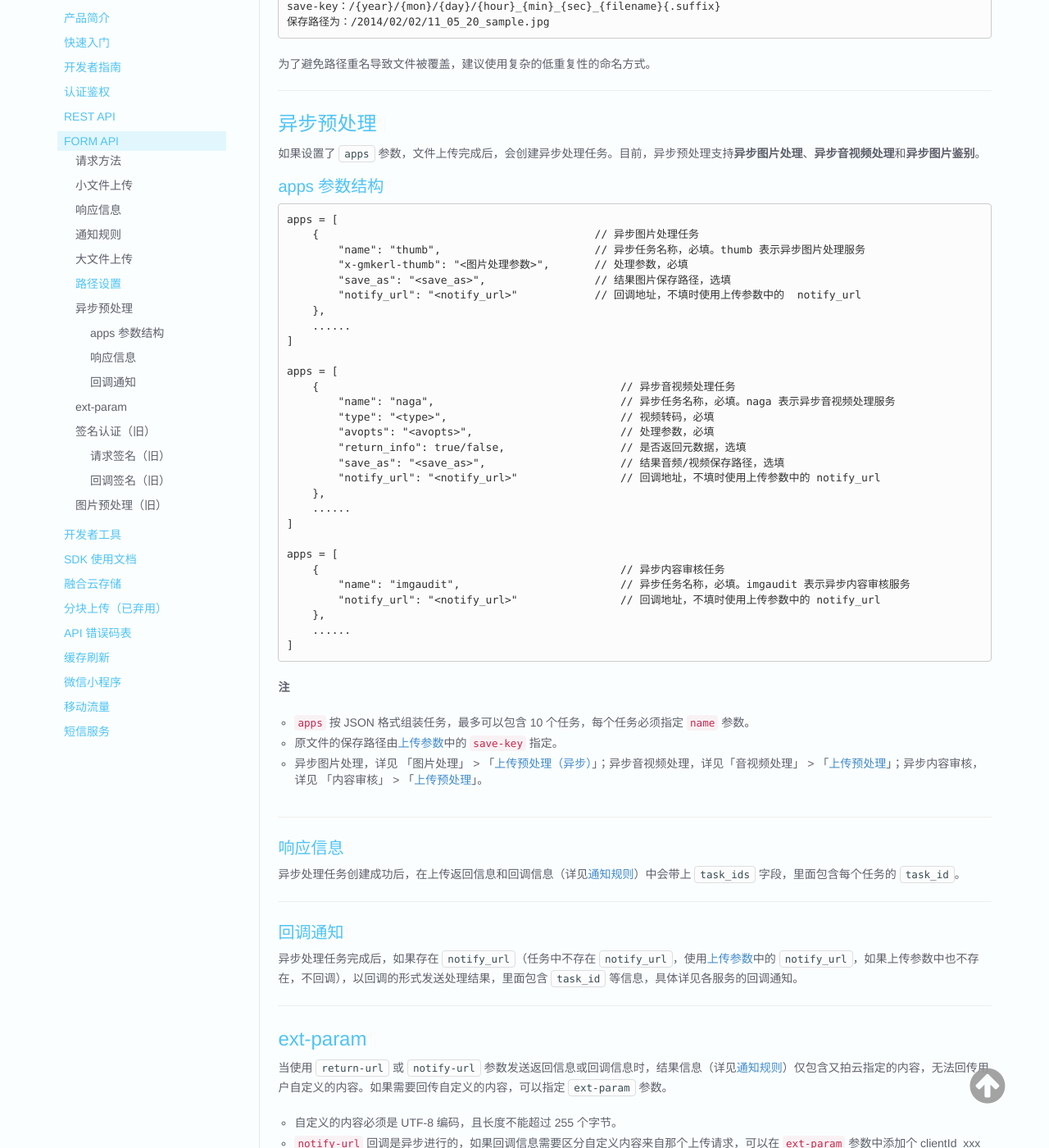
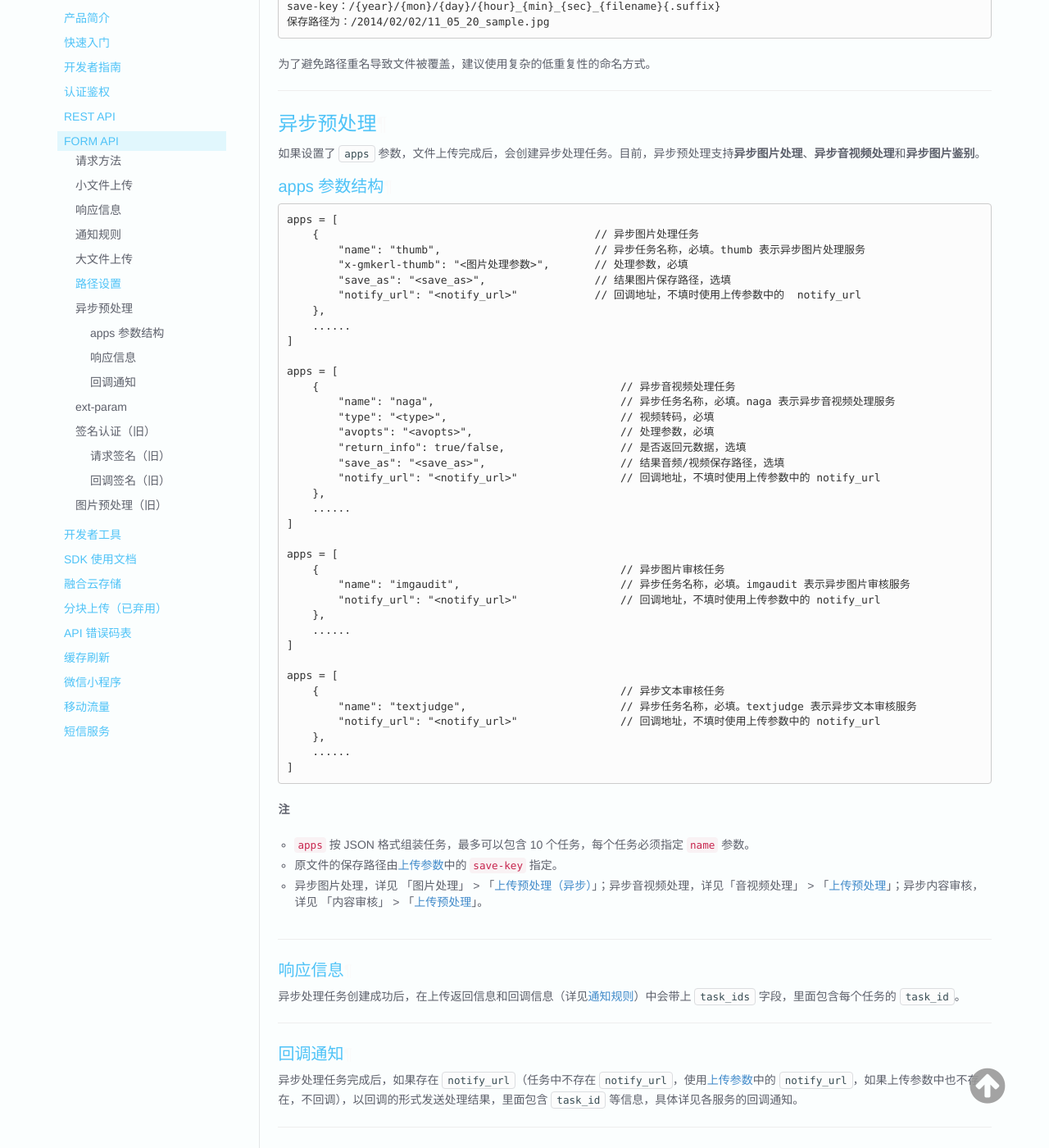
Before and after one commit to upyun/docs, an MkDocs documentation site: the page built from sources/api/form_api.md, in a window 1280 px wide and 1400 px high, scrolled down 4786 px. Shown: the whole window at 82% size. Built offline with MkDocs 1.6.1, drawn with Linux system fonts in a browser that asks for light colours; old or Windows-style settings are respelled for this version of MkDocs.

Commit message:
api: textjudge

```diff
--- a/sources/api/form_api.md
+++ b/sources/api/form_api.md
@@ -253,8 +253,16 @@ apps = [
 ]
 
 apps = [
-    {                                               // 异步内容审核任务
-        "name": "imgaudit",                         // 异步任务名称，必填。imgaudit 表示异步内容审核服务
+    {                                               // 异步图片审核任务
+        "name": "imgaudit",                         // 异步任务名称，必填。imgaudit 表示异步图片审核服务
+        "notify_url": "<notify_url>"                // 回调地址，不填时使用上传参数中的 notify_url
+    },
+	......
+]
+
+apps = [
+    {                                               // 异步文本审核任务
+        "name": "textjudge",                        // 异步任务名称，必填。textjudge 表示异步文本审核服务
         "notify_url": "<notify_url>"                // 回调地址，不填时使用上传参数中的 notify_url
     },
 	......
```
